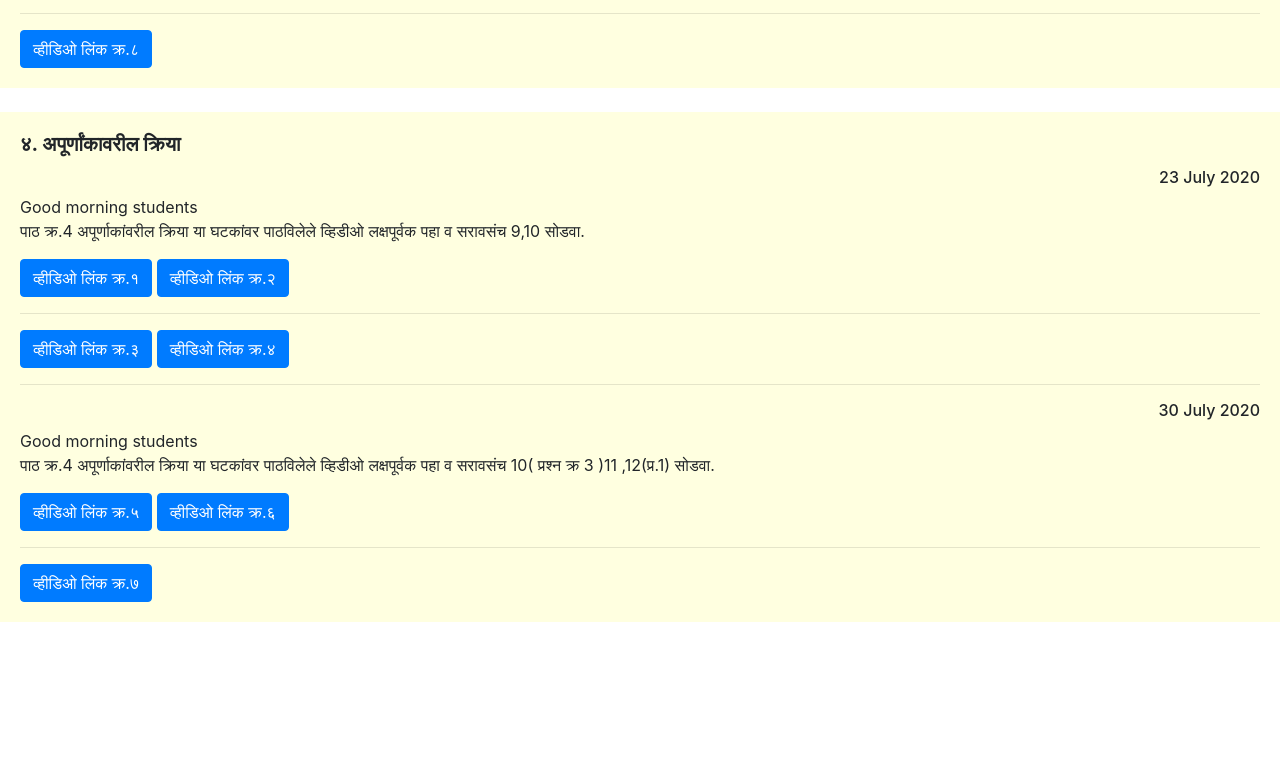
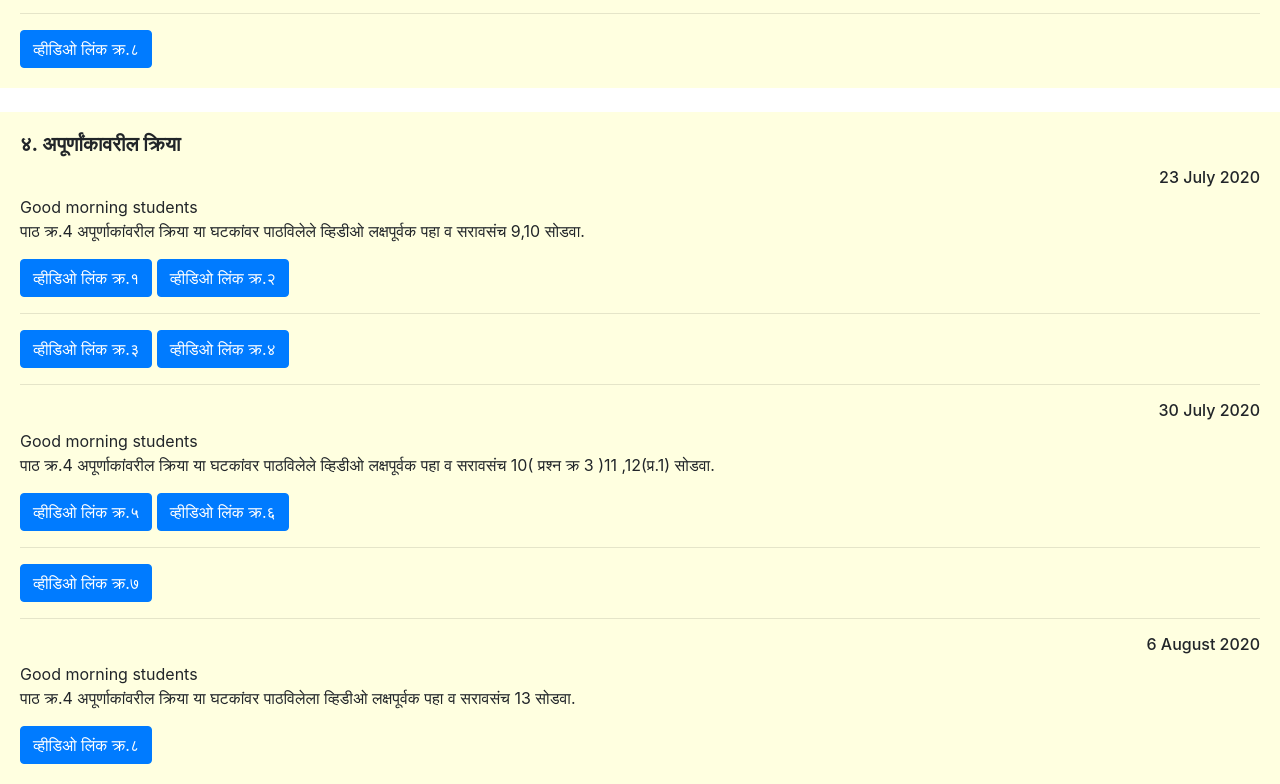
Before and after one commit to varun123H/rb6, a plain HTML site: page index.html in a window 1280 px wide. Shown: the part 4873-5657 px from the top of the page. Before the commit the page ends 5495 px from the top, so only its background shows below. Drawn offline with nearby package versions, Linux system fonts and the light colour scheme.

Commit message:
commit12

```diff
--- a/index.html
+++ b/index.html
@@ -123,7 +123,11 @@
               पाठ क्र.4 अपूर्णाकांवरील क्रिया  या घटकांवर पाठविलेले व्हिडीओ लक्षपूर्वक पहा व सरावसंच 10( प्रश्न क्र 3 )11 ,12(प्र.1) सोडवा.</p>
               <a href="https://www.youtube.com/embed/6uq8KGdDZwE" class="btn btn-primary">व्हीडिओ लिंक क्र.५</a>
               <a href="https://www.youtube.com/embed/snLDl_7WNjw" class="btn btn-primary">व्हीडिओ लिंक क्र.६</a><hr>
-              <a href="https://www.youtube.com/embed/6PC7K3YjonE" class="btn btn-primary">व्हीडिओ लिंक क्र.७</a>
+              <a href="https://www.youtube.com/embed/6PC7K3YjonE" class="btn btn-primary">व्हीडिओ लिंक क्र.७</a><hr>
+              <h6 style="text-align: right;" >6 August 2020</h6>
+              <p>Good morning students <br>
+                पाठ क्र.4 अपूर्णाकांवरील क्रिया  या घटकांवर पाठविलेला व्हिडीओ लक्षपूर्वक पहा व सरावसंच 13 सोडवा.</p>
+                <a href="https://www.youtube.com/embed/q0aMr6Ce_EQ" class="btn btn-primary">व्हीडिओ लिंक क्र.८</a>
         </div>
       </div>
 
```
